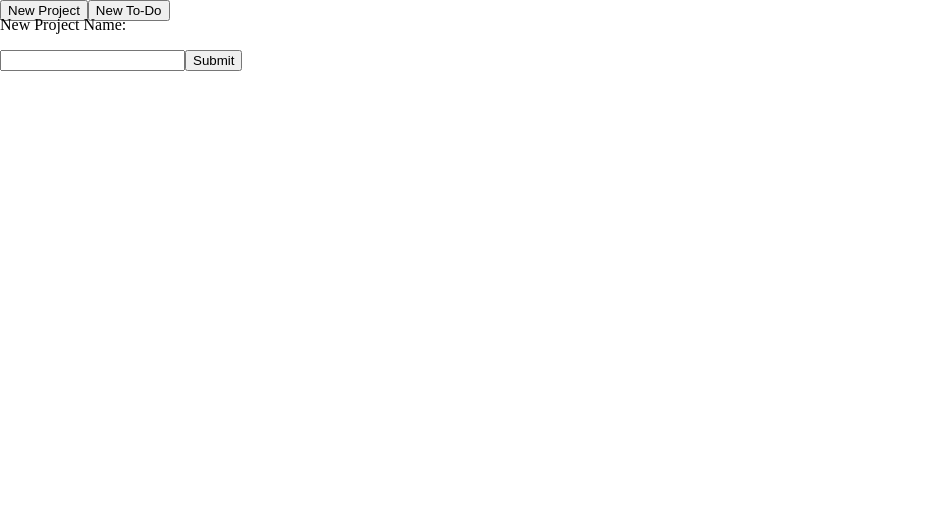
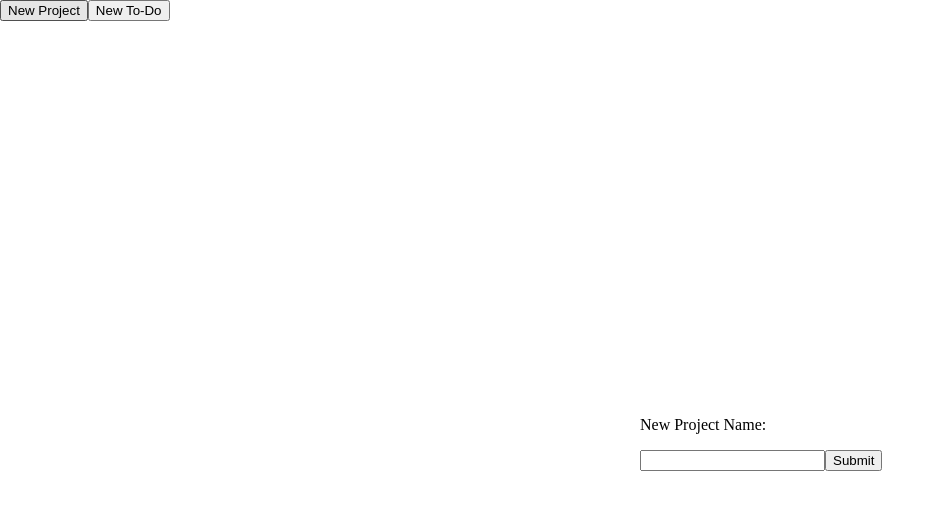
Before and after one commit to BearsLair/ToDoList-Advanced, a website built with webpack: page src/home.html in a window 1280 px wide. Both pictures are taken after a click on the button "New Project". Shown: the whole page, without its empty margins (0-945 px from the left). Built offline with nearby package versions, Linux system fonts and the light colour scheme.

Commit message:
basic centering of modal

```diff
--- a/src/styles.css
+++ b/src/styles.css
@@ -8,10 +8,8 @@ body {
 
 .modal-div {
   display: none;
+  z-index: 1;
   position: absolute;
-  z-index: 1;
-  top: 0;
-  left: 0;
-  height: 50%;
-  width: 50%;
+  top: 50%;
+  left: 50%;
 }
```
